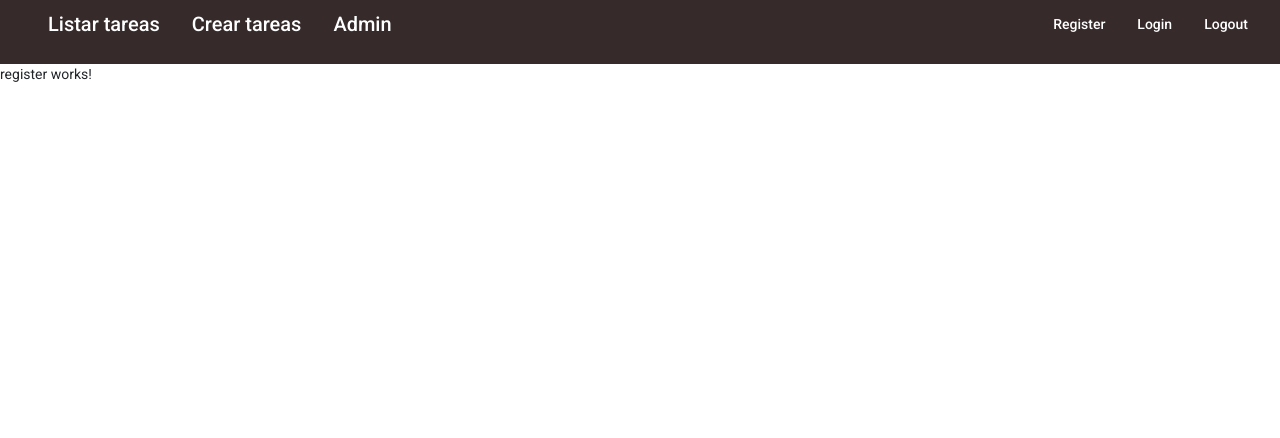
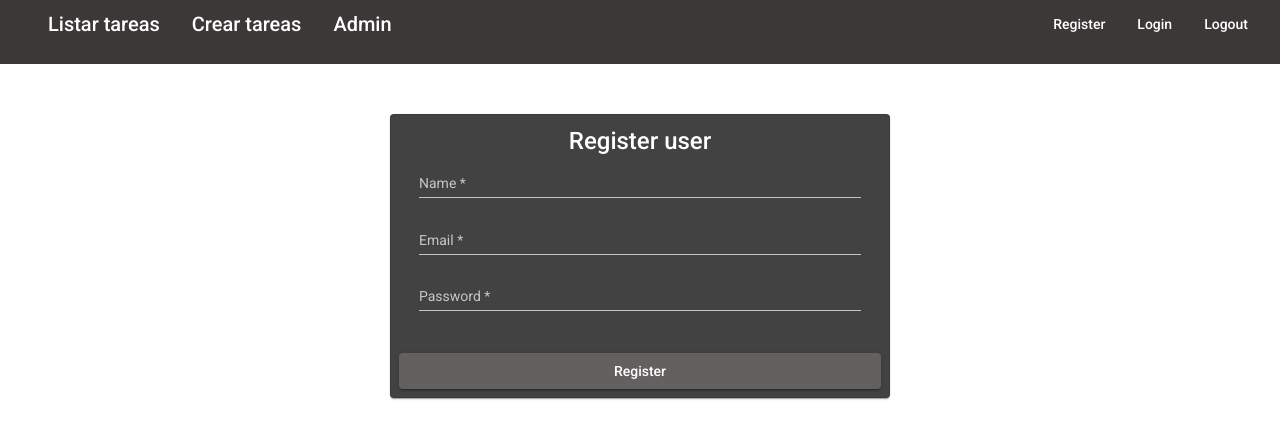
Before and after one commit to ansalox/WB8_ScrumBoard1, an Angular app in the folder frontend/: page /register in a window 1280 px wide. Shown: the top 438 px of the page. Built offline with nearby package versions, Linux system fonts and the light colour scheme.

Commit message:
Update 10/06/21

```diff
--- a/frontend/src/app/app.module.ts
+++ b/frontend/src/app/app.module.ts
@@ -28,6 +28,9 @@ import { MatCardModule } from '@angular/material/card';
 import { MatIconModule } from '@angular/material/icon';
 import { MatExpansionModule } from '@angular/material/expansion';
 
+import { HttpClientModule } from "@angular/common/http";
+import { FormsModule, ReactiveFormsModule } from "@angular/forms";
+
 @NgModule({
   declarations: [
     AppComponent,
@@ -54,6 +57,9 @@ import { MatExpansionModule } from '@angular/material/expansion';
     MatCardModule,
     MatIconModule,
     MatExpansionModule,
+    HttpClientModule,
+    FormsModule,
+    ReactiveFormsModule
   ],
   providers: [AuthService, BoardService, AuthGuard, TokenInterceptorService],
   bootstrap: [AppComponent],
--- a/frontend/src/app/home/header/header.component.css
+++ b/frontend/src/app/home/header/header.component.css
@@ -8,5 +8,5 @@ a {
 }
 
 .bgHeader {
-  background-color: #362a2a;
+  background-color: #3d3838;
 }
--- a/frontend/src/app/home/register/register.component.css
+++ b/frontend/src/app/home/register/register.component.css
@@ -0,0 +1,29 @@
+.container{
+    display: flex;
+    flex-direction: column;
+}
+
+.button{
+    width: 100%;
+}
+
+.card{
+    min-width: 150px;
+    max-width: 500px;
+    width: 100%;
+}
+
+.form{
+    display: flex;
+    justify-content: center;
+    align-items: center;
+    padding: 50px 0px 0px;
+}
+
+mat-card-title{
+    text-align: center;
+}
+
+.colorButton{
+    background-color: #636060;
+}
--- a/frontend/src/app/home/register/register.component.html
+++ b/frontend/src/app/home/register/register.component.html
@@ -1 +1,76 @@
-<p>register works!</p>
+<div class="form">
+  <mat-card class="card">
+    <mat-card-title>Register user</mat-card-title>
+    <div class="col-12 col-lg-12" *ngIf="successMessage">
+      <div class="alert alert-success alert-dismissible" role="alert">
+        <div class="alert-message">
+          {{ successMessage }}
+        </div>
+
+        <button
+          type="button"
+          class="close"
+          (click)="closeAlert()"
+          data-dismiss="alert"
+          aria-label="Close"
+        >
+          X
+        </button>
+      </div>
+    </div>
+    <div class="col-12 col-lg-12" *ngIf="errorMessage">
+      <div class="alert alert-danger alert-dismissible" role="alert">
+        <div class="alert-message">
+          {{ errorMessage }}
+        </div>
+
+        <button
+          type="button"
+          class="close"
+          (click)="closeAlert()"
+          data-dismiss="alert"
+          aria-label="Close"
+        >
+          X
+        </button>
+      </div>
+    </div>
+    <mat-card-content>
+      <div class="container">
+        <mat-form-field>
+          <input
+            [(ngModel)]="registerData.name"
+            matInput
+            placeholder="Name"
+            required
+          />
+        </mat-form-field>
+        <mat-form-field>
+          <input
+            [(ngModel)]="registerData.email"
+            matInput
+            placeholder="Email"
+            required
+          />
+        </mat-form-field>
+        <mat-form-field>
+          <input
+            [(ngModel)]="registerData.password"
+            matInput
+            placeholder="Password"
+            required
+          />
+        </mat-form-field>
+      </div>
+    </mat-card-content>
+    <mat-card-actions>
+      <button
+        (click)="registerUser()"
+        class="button colorButton"
+        mat-raised-button
+      >
+        Register
+      </button>
+    </mat-card-actions>
+  </mat-card>
+</div>
--- a/frontend/src/app/home/register/register.component.ts
+++ b/frontend/src/app/home/register/register.component.ts
@@ -3,13 +3,21 @@ import { Component, OnInit } from '@angular/core';
 @Component({
   selector: 'app-register',
   templateUrl: './register.component.html',
-  styleUrls: ['./register.component.css']
+  styleUrls: ['./register.component.css'],
 })
 export class RegisterComponent implements OnInit {
+  public registerData: any;
+  public successMessage: String;
+  public errorMessage: String;
 
-  constructor() { }
-
-  ngOnInit(): void {
+  constructor() {
+    this.registerData = {};
+    this.successMessage = '';
+    this.errorMessage = '';
   }
 
+  ngOnInit(): void {}
+
+  registerUser() {}
+  closeAlert() {}
 }
```
